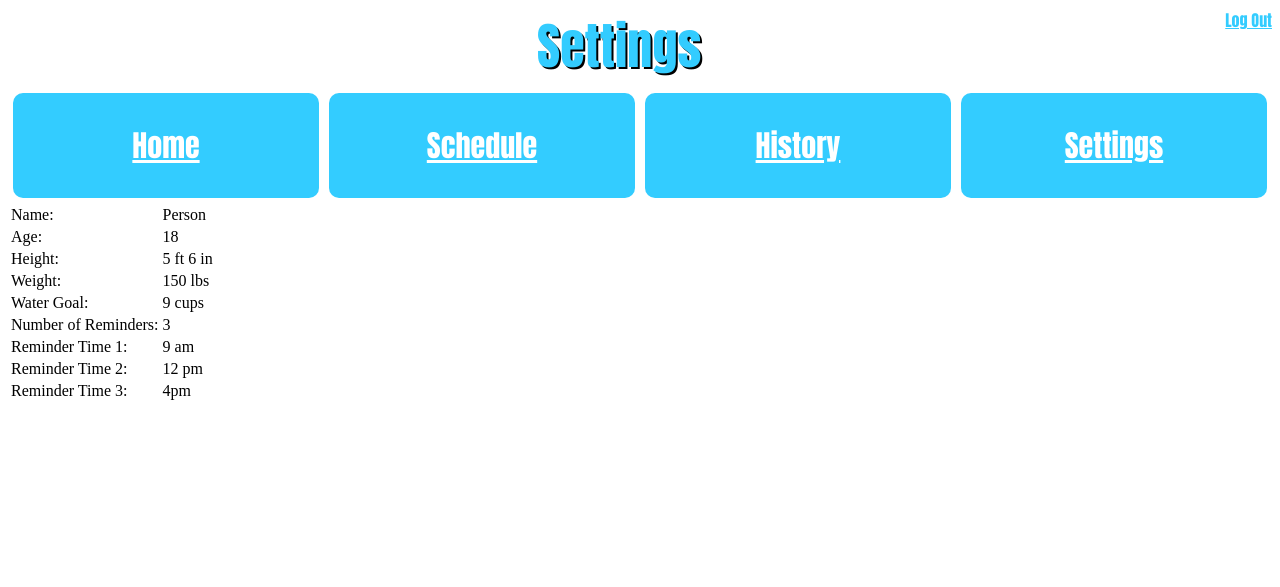
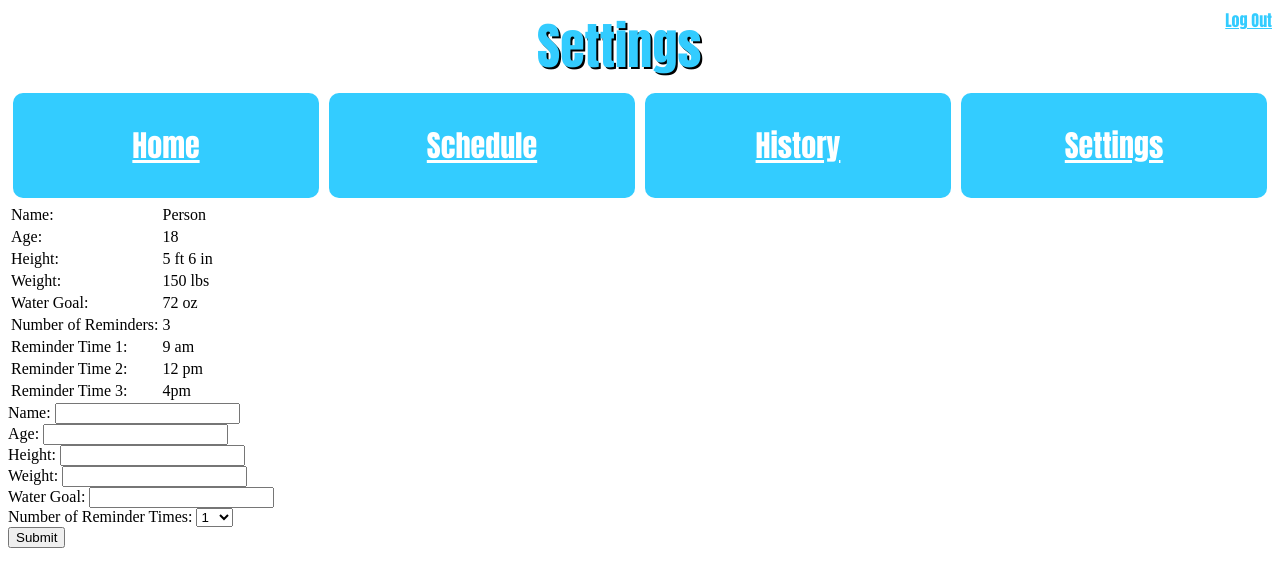
Before and after one commit to seehamrun/GiterDone, a Python web app: template templates/settings.html in a window 1280 px wide. Shown: the top 587 px of the page. Run offline with Jinja, Linux system fonts and the light colour scheme; the template is opened without the code that fills it, so the values that code supplies are empty.

Commit message:
settings

```diff
--- a/templates/settings.html
+++ b/templates/settings.html
@@ -43,7 +43,7 @@
         </tr>
         <tr>
           <td>Water Goal:</td>
-          <td>9 cups</td>
+          <td>72 oz</td>
         </tr>
         <tr>
           <td>Number of Reminders:</td>
@@ -62,7 +62,30 @@
           <td>4pm</td>
         </tr>
       </table>
-    </div>
+
+    <form>
+      <div>Name: <input type='text' name="name" value='{{userName}}'></div>
+      <div>Age: <input type='text' name="age" value='{{userAge}}'></div>
+      <div>Height: <input type='text' name="height" value='{{userHeight}}'></div>
+      <div>Weight: <input type='text' name="weight" value='{{userWeight}}'></div>
+      <div>Water Goal: <input type='text' name="water_goal" value='{{userWaterGoal}}'></div>
+      <div>Number of Reminder Times: <select name = "Number of Reminder Times">
+          <option value="1">1</option>
+          <option value="2">2</option>
+          <option value="3">3</option>
+          <option value="4">4</option>
+          <option value="5">5</option>
+          <option value="6">6</option>
+          <option value="7">7</option>
+          <option value="8">8</option>
+          <option value="9">9</option>
+          <option value="10">10</option>
+          <option value="11">11</option>
+          <option value="12">12</option>
+      </select>
+      </div>
+      <div><input type="submit"></div>
+    </form>
   </body>
 
 </html>
```
